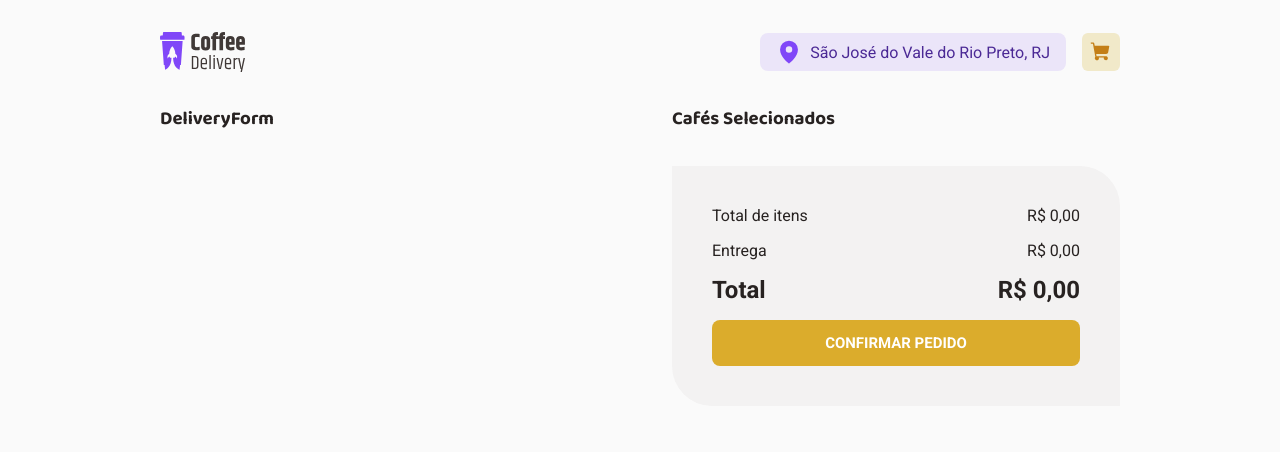
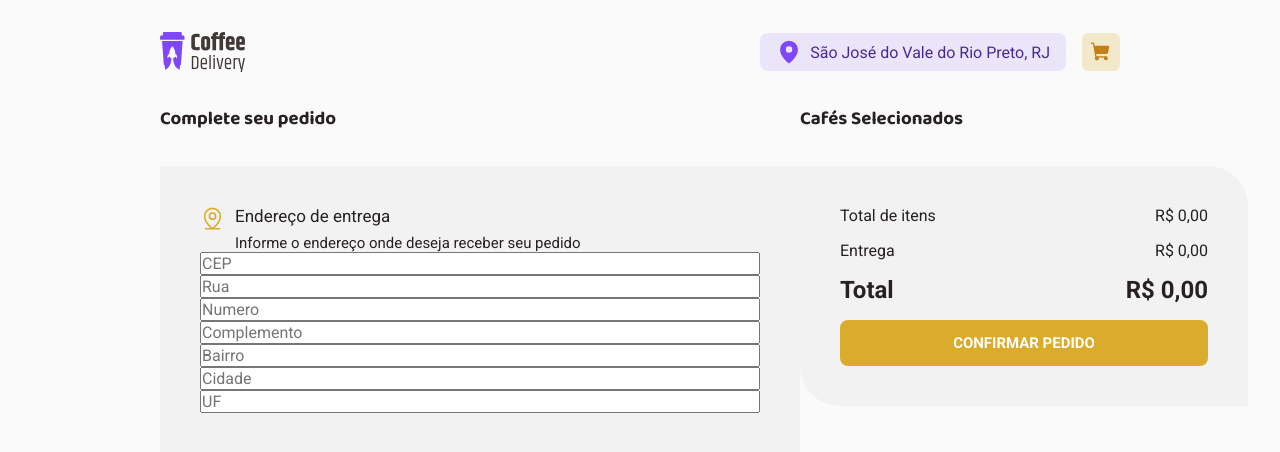
Before and after one commit to GabrielGCJ/d-02-react-js-rocketseat-coffee-delivery, a React (Vite) app: page /checkout in a window 1280 px wide. Shown: the top 452 px of the page. Built offline with nearby package versions, Linux system fonts and the light colour scheme.

Commit message:
feature/add-forms-checkout-page

```diff
--- a/src/pages/CheckoutPage/CheckoutPage.tsx
+++ b/src/pages/CheckoutPage/CheckoutPage.tsx
@@ -1,34 +1,74 @@
 import { useContext } from 'react'
 import {
+  CepInput,
   CheckoutContainer,
+  CityInput,
   CoffeeAndBalance,
   CoffeeBalanceContainer,
+  ComplementInput,
   ConfirmationButton,
   DeliveryForm,
   DeliveryFormContainer,
   DeliveryValue,
+  DistrictInput,
+  IconContainer,
+  InputsContainer,
+  InstructionsContainer,
+  NumberInput,
+  RoadInput,
   SelectedCoffees,
   SelectedCoffeesContainer,
+  Text1,
+  Text2,
   TextDeliveryForm,
+  TextInformations,
   TextSelectedCoffees,
   TotalItems,
   TotalValue,
+  UFInput,
 } from './styles'
 import { CoffeeContext } from '../../contexts/CoffeeContext'
 
 import { SelectedCoffee } from '../../components/SelectedCoffee/SelectedCoffee'
 import { DeliveryValuePay } from '../../data/coffeeData'
+import { MapPinLine } from 'phosphor-react'
+// import { useFormContext } from 'react-hook-form'
 
 export const CheckoutPage = () => {
   const { activeCoffeeInfo, totalPay } = useContext(CoffeeContext)
 
+  // const { register } = useFormContext()
   return (
     <CheckoutContainer>
       <DeliveryFormContainer>
         <TextDeliveryForm>
-          <h3>DeliveryForm</h3>
+          <h3>Complete seu pedido</h3>
         </TextDeliveryForm>
-        <DeliveryForm></DeliveryForm>
+        <DeliveryForm>
+          <InstructionsContainer>
+            <IconContainer>
+              <MapPinLine />
+            </IconContainer>
+            <TextInformations>
+              <Text1>
+                <p>Endereço de entrega</p>
+              </Text1>
+              <Text2>
+                <p>Informe o endereço onde deseja receber seu pedido</p>
+              </Text2>
+            </TextInformations>
+          </InstructionsContainer>
+
+          <InputsContainer>
+            <CepInput placeholder="CEP" />
+            <RoadInput placeholder="Rua" />
+            <NumberInput placeholder="Numero" />
+            <ComplementInput placeholder="Complemento" />
+            <DistrictInput placeholder="Bairro" />
+            <CityInput placeholder="Cidade" />
+            <UFInput placeholder="UF" />
+          </InputsContainer>
+        </DeliveryForm>
       </DeliveryFormContainer>
 
       <SelectedCoffeesContainer>
--- a/src/pages/CheckoutPage/styles.ts
+++ b/src/pages/CheckoutPage/styles.ts
@@ -31,15 +31,69 @@ export const CheckoutContainer = styled.div`
 
 export const DeliveryFormContainer = styled.div`
   display: flex;
+  flex-direction: column;
 `
 
 export const TextDeliveryForm = styled.div`
   font-family: 'Baloo 2';
+
+  padding-bottom: 2rem;
 `
 
 export const DeliveryForm = styled.div`
   display: flex;
+  flex-direction: column;
+
+  padding: 40px;
+
+  width: 40rem;
+
+  background-color: ${(props) => props.theme['gray-300']};
 `
+export const InstructionsContainer = styled.div`
+  display: flex;
+  flex-direction: row;
+`
+export const IconContainer = styled.div`
+  svg {
+    color: ${(props) => props.theme['yellow-600']};
+    height: 25px;
+    width: 25px;
+  }
+`
+export const TextInformations = styled.div`
+  display: flex;
+  flex-direction: column;
+  padding-left: 10px;
+  gap: 0.5rem;
+`
+
+export const Text1 = styled.div`
+  font-size: 17px;
+  font-weight: 500;
+`
+export const Text2 = styled.div`
+  font-size: 15px;
+`
+
+export const InputsContainer = styled.div`
+  display: flex;
+  flex-direction: column;
+`
+
+export const CepInput = styled.input``
+
+export const RoadInput = styled.input``
+
+export const NumberInput = styled.input``
+
+export const ComplementInput = styled.input``
+
+export const DistrictInput = styled.input``
+
+export const CityInput = styled.input``
+
+export const UFInput = styled.input``
 
 // ---
 
```
